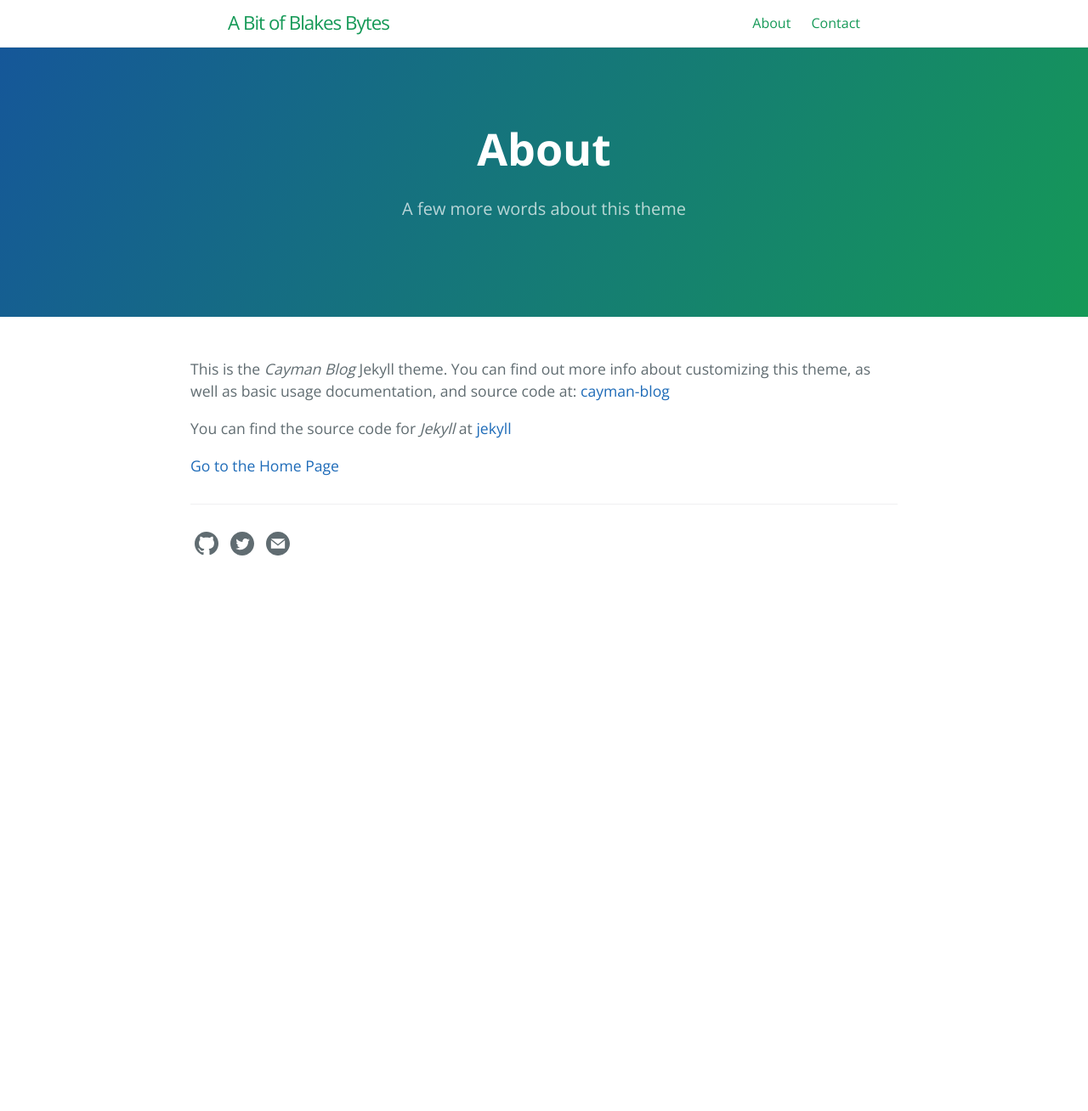
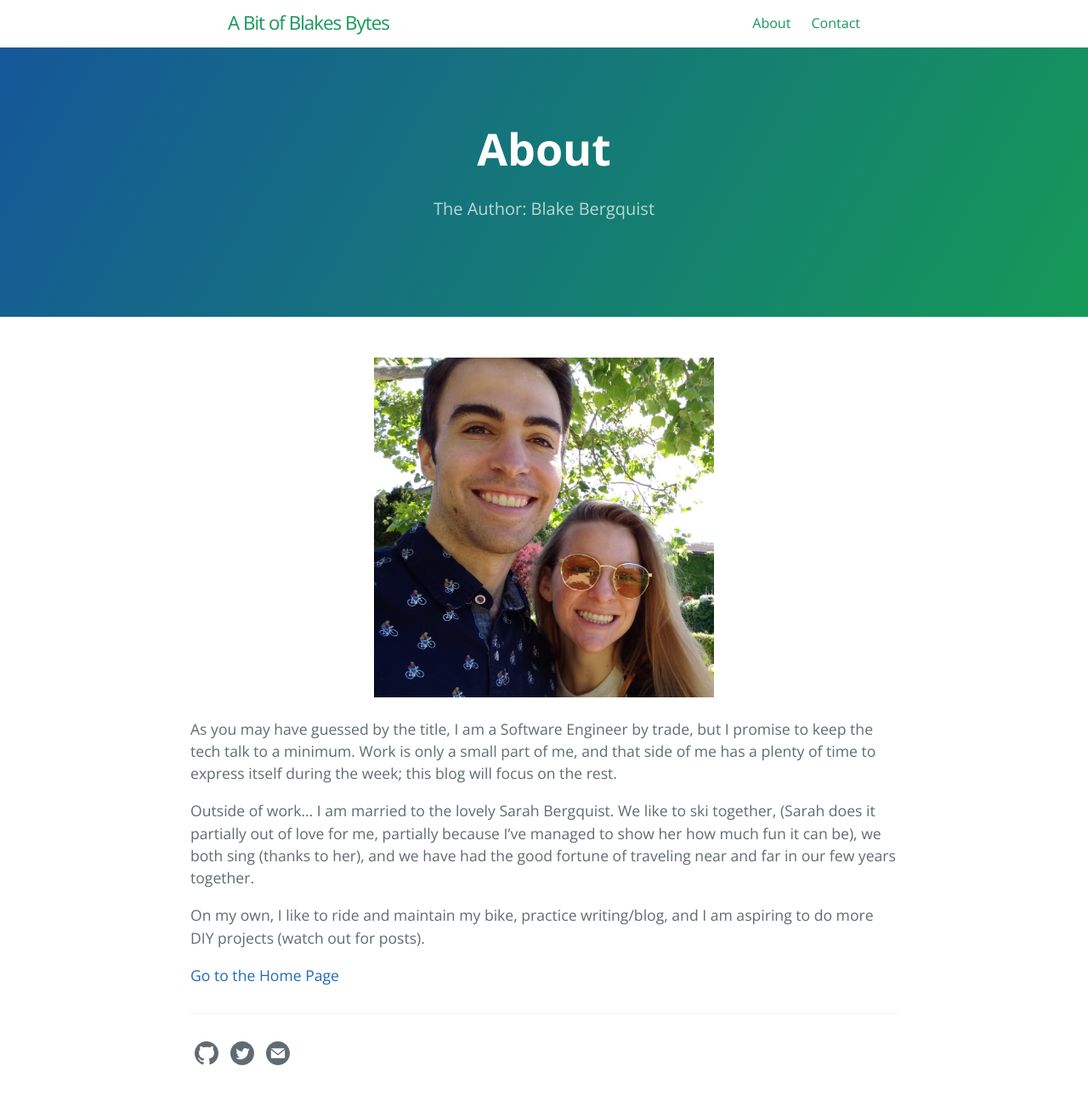
Before and after one commit to BBergquist/blake.bergquist.cc, a Jekyll site: the page built from about.md, in a window 1280 px wide. Shown: the whole page at 85% size. Built offline with Jekyll 4.4.1, drawn with Linux system fonts in a browser that asks for light colours; before the commit the page ends 900 px from its top, so only the background shows below that.

Commit message:
Filled out basic pages. Still need to fix icons.

```diff
--- a/about.md
+++ b/about.md
@@ -1,13 +1,19 @@
 ---
 layout: page
 title: About
-tagline: A few more words about this theme
+tagline: "The Author: Blake Bergquist"
 permalink: /about/
 ---
 
-This is the _Cayman Blog_ Jekyll theme. You can find out more info about customizing this theme, as well as basic usage documentation, and source code at: [cayman-blog](https://github.com/lorepirri/cayman-blog)
+{:refdef: style="text-align: center;"}
+![useful image](/assets/about.jpg){:height="400px" width="400px"}
+{: refdef}
 
-You can find the source code for _Jekyll_ at [jekyll](https://github.com/jekyll/jekyll)
+As you may have guessed by the title, I am a Software Engineer by trade, but I promise to keep the tech talk to a minimum. Work is only a small part of me, and that side of me has a plenty of time to express itself during the week; this blog will focus on the rest.
+
+Outside of work... I am married to the lovely Sarah Bergquist. We like to ski together, (Sarah does it partially out of love for me, partially because I've managed to show her how much fun it can be), we both sing (thanks to her), and we have had the good fortune of traveling near and far in our few years together.
+
+On my own, I like to ride and maintain my bike, practice writing/blog, and I am aspiring to do more DIY projects (watch out for posts).
 
 
-[Go to the Home Page](./)
+[Go to the Home Page](../)
```
Also changed, not shown: 404.md (+7 -3 lines), contact.md (+3 -8 lines), index.md (+1 -7 lines), assets/about.jpg (added).
